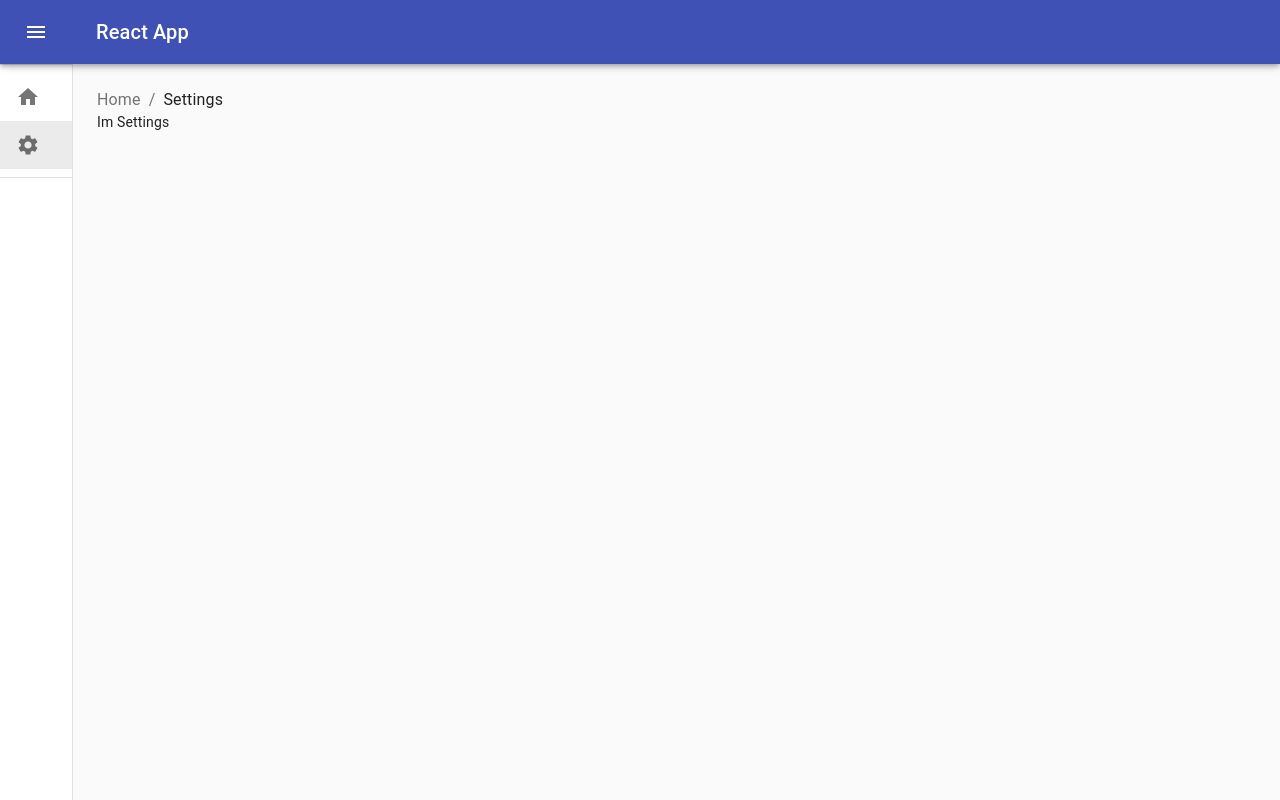
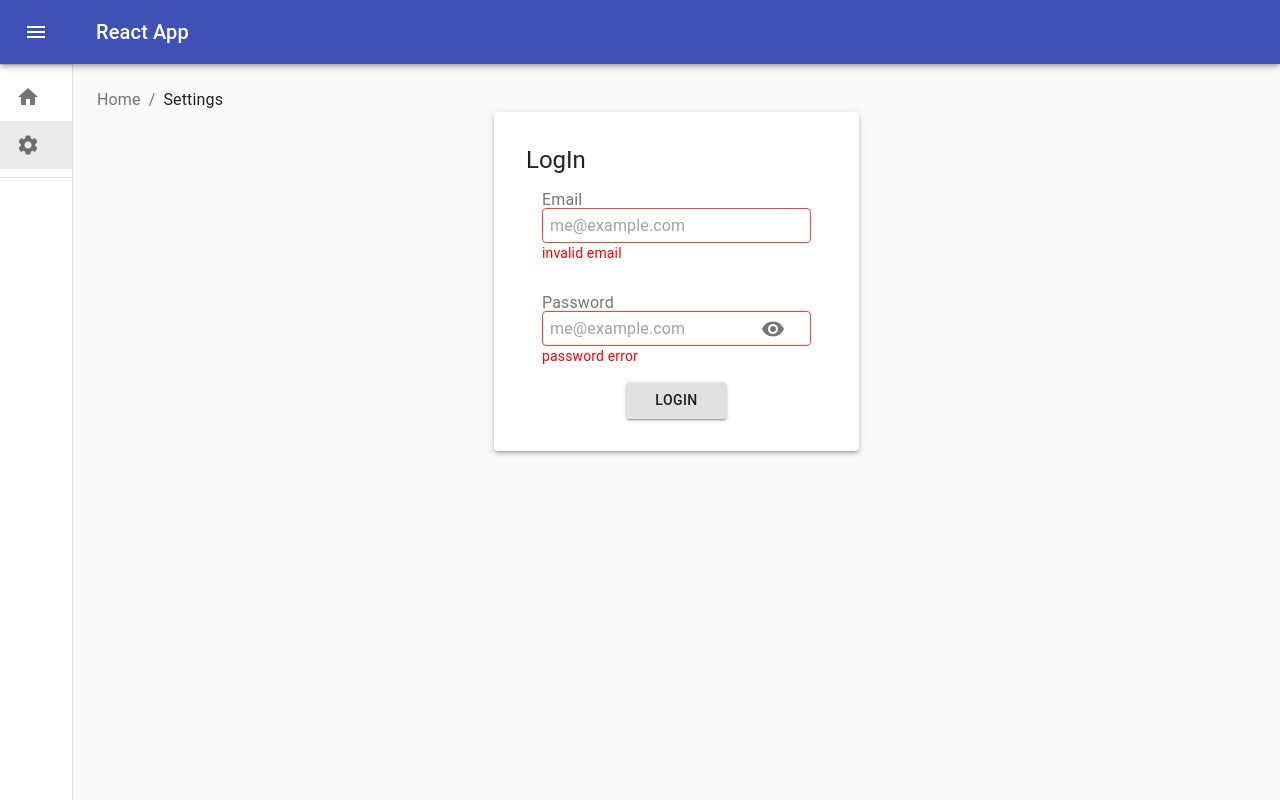
Before and after one commit to lMINERl/business-info-extractor, a React (Create React App) app: page / in a window 1280 px wide. Both pictures are taken after a click on the button "Settings". Built offline with nearby package versions, Linux system fonts and the light colour scheme.

Commit message:
make settings as login component test redux ,dispatch ,selector with component changes ( save state when you go back and forth with component )

```diff
--- a/src/components/settings/settings.tsx
+++ b/src/components/settings/settings.tsx
@@ -1,12 +1,67 @@
 import React from 'react';
+import Paper from '@material-ui/core/Paper';
+import { Grid, Typography, Button } from '@material-ui/core';
+import InputText from '../../stories/inputs/inputText';
+import validator from 'validator';
+import InputPassword from '../../stories/inputs/inputPassword';
+import { useSelector, useDispatch } from 'react-redux';
+import { RootState } from '../../store';
+import { loginComponentState } from '../../store/actions/login';
 
 const Settings = (props: {}) => {
-  const [x, setX] = React.useState();
-  return (
-    <div>
-      <div>Im Settings</div>
-    </div>
-  );
+  const login = useSelector((state: RootState) => state.login);
+  const dispatch = useDispatch();
+
+  const title = React.useMemo(() => <Typography variant="h5">LogIn</Typography>, []);
+
+  const inputEmail = React.useMemo(() => {
+    return (
+      <div style={{ padding: '1rem' }}>
+        <InputText
+          changeHandle={(e: any) => dispatch(loginComponentState(e))}
+          isRequired
+          variant="outlined"
+          content={{ keyId: 'email', labelText: 'Email', defaultValue: login.email || '', placeholder: 'me@example.com', errorText: 'invalid email' }}
+          isError={!validator.isEmail(login.email || '')}
+        />
+      </div>
+    );
+  }, [login.email, dispatch]);
+
+  const inputPassword = React.useMemo(() => {
+    return (
+      <div style={{ padding: '1rem' }}>
+        <InputPassword
+          changeHandle={(e: any) => dispatch(loginComponentState(e))}
+          variant="outlined"
+          isError={true}
+          content={{ keyId: 'password', defaultValue: login.password || '', placeholder: 'me@example.com', errotText: 'password error' }}
+        />
+      </div>
+    );
+  }, [login.password, dispatch]);
+
+  const container = React.useMemo(() => {
+    return (
+      <Grid container justify="center" spacing={4}>
+        <Grid item xs={12} sm={9} md={6} lg={4} xl={4}>
+          <Paper style={{ padding: '2rem' }} elevation={3}>
+            {title}
+            {inputEmail}
+            {inputPassword}
+            <Grid container justify="center">
+              <Grid item xs={12} sm={4} md={4} lg={4}>
+                <Button variant="contained" style={{ width: '100%' }}>
+                  Login
+                </Button>
+              </Grid>
+            </Grid>
+          </Paper>
+        </Grid>
+      </Grid>
+    );
+  }, [inputEmail, inputPassword, title]);
+  return container;
 };
 
 export default Settings;
--- /dev/null
+++ b/src/store/actions/login.ts
@@ -0,0 +1,20 @@
+export enum LoginActions {
+  SET_COMPONENT_STATE = 'SET_COMPONENT_STATE',
+  GET_ALL_DATA = 'GET_ALL_DATA',
+  GET_DATA_BY_NAME = 'GET_DATA_BY_NAME',
+  DELETE_DATA_BY_ID = 'DELETE_DATA_BY_ID',
+  ADD_DATA = 'ADD_DATA',
+  ERROR = 'ERROR'
+}
+
+export interface Action {
+  type?: LoginActions;
+  payload?: any;
+}
+
+export const loginComponentState = (data: any): Action => {
+  return {
+    type: LoginActions.SET_COMPONENT_STATE,
+    payload: data
+  };
+};
--- a/src/store/index.ts
+++ b/src/store/index.ts
@@ -1,10 +1,12 @@
 import { combineReducers } from 'redux';
-import { BreadcrumbsReducer } from './reducers/BreadcrumbsReducer';
+import BreadcrumbsReducer from './reducers/BreadcrumbsReducer';
 import { DataReducer } from './reducers/DataReducer';
+import { LoginReducer } from './reducers/login';
 // compining reducers into 1 global state
 export const rootReducer = combineReducers({
   data: DataReducer,
-  breadcrumbs: BreadcrumbsReducer
+  breadcrumbs: BreadcrumbsReducer,
+  login: LoginReducer
 });
 
 export type RootState = ReturnType<typeof rootReducer>;
--- /dev/null
+++ b/src/store/reducers/login.ts
@@ -0,0 +1,19 @@
+import * as actionTypes from '../actions/login';
+import { Action } from '../actions/login';
+interface ReducerState {
+  [key: string]: any;
+}
+
+export const LoginReducer = (state: ReducerState = {}, action: Action) => {
+  let newState = { ...state };
+
+  switch (action.type) {
+    case actionTypes.LoginActions.SET_COMPONENT_STATE: {
+      if (action.payload && action.payload.target) {
+        newState = { ...state, [action.payload.target.id]: action.payload.target.value };
+      }
+    }
+  }
+
+  return { ...newState };
+};
```
